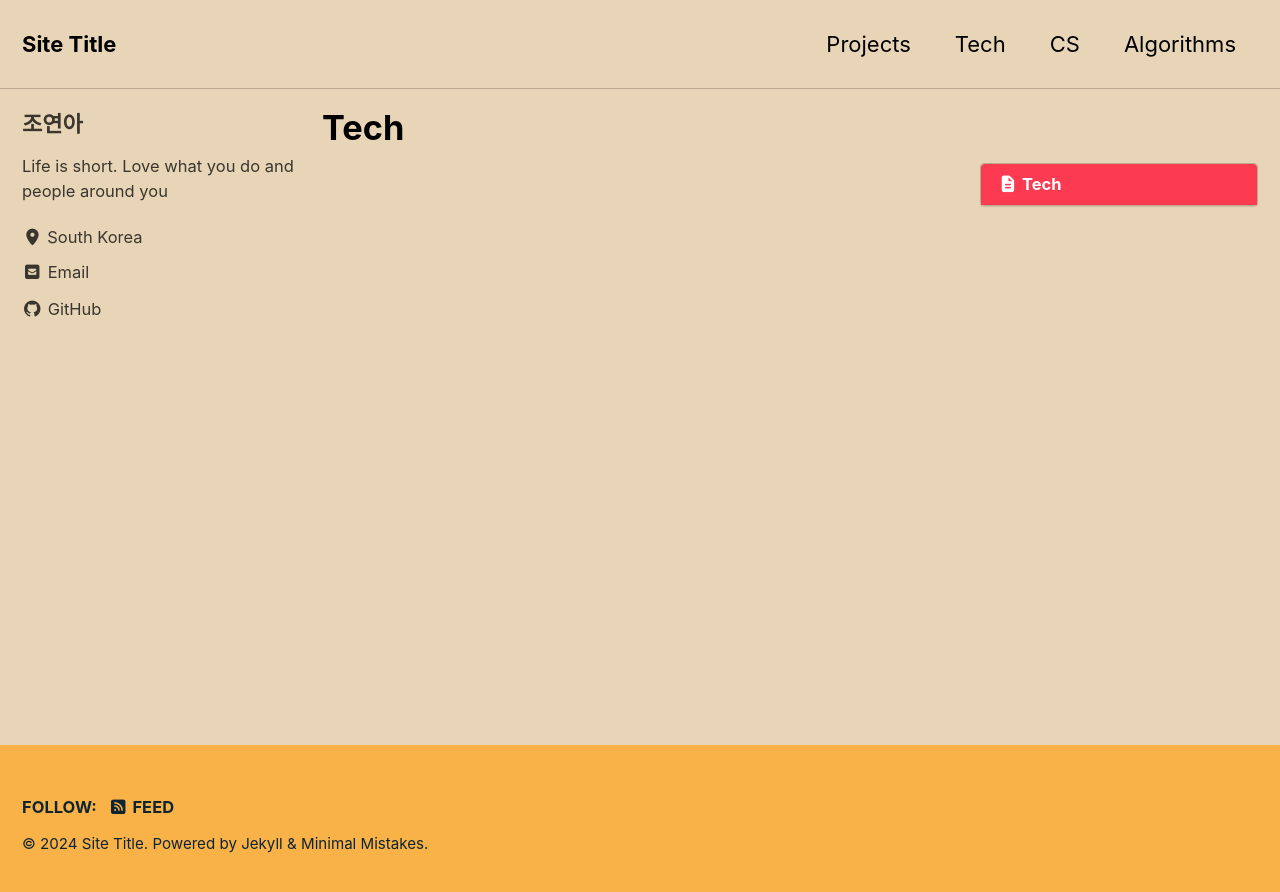
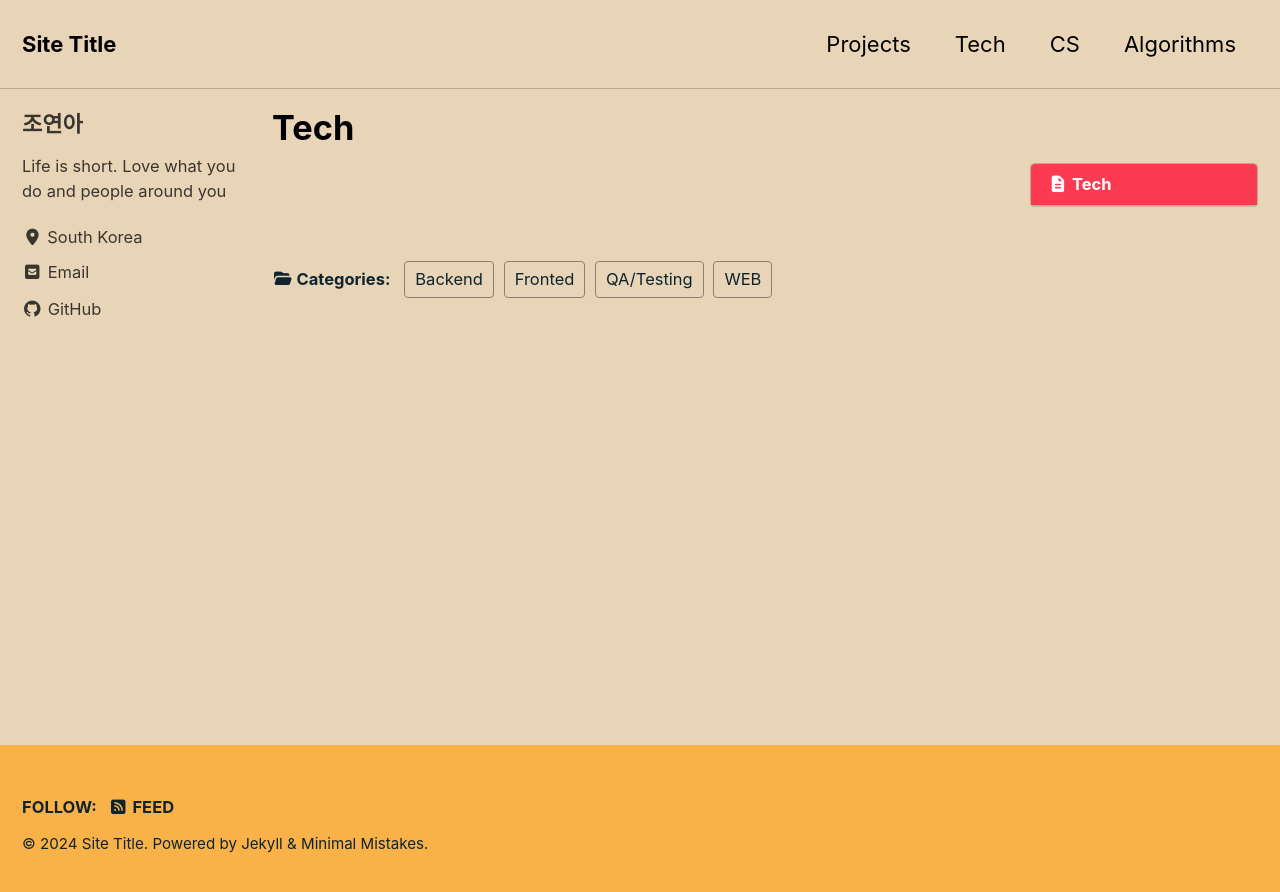
Before and after one commit to yunajoe/yunajoe.github.io, a Jekyll site: the page built from _pages/Tech.md, in a window 1280 px wide. Shown: the top 892 px of the page. Built offline with Jekyll 4.4.1, drawn with Linux system fonts in a browser that asks for light colours; cached includes are drawn as plain includes.

Commit message:
md파일 생성

```diff
--- a/_config.yml
+++ b/_config.yml
@@ -114,7 +114,8 @@ analytics:
 author:
   name: "조연아"
   avatar: # path of avatar image, e.g. "/assets/images/bio-photo.jpg"
-  bio: "Life is short. Love what you do and people around you"
+  bio: "Life is short.
+  Love what you do and people around you"
   location: "South Korea"
   email:
   links:
--- a/_pages/Tech.md
+++ b/_pages/Tech.md
@@ -4,4 +4,14 @@ title: "Tech"
 toc: true
 toc_sticky: true
 toc_label: "Tech"
+categories:
+  - WEB
+  - Fronted
+  - Backend
+  - QA/Testing
+# tags:
+#   - WEB
+#   - Fronted
+#   - Backend
+#   - QA/Testing
 ---
--- a/_sass/minimal-mistakes/_variables.scss
+++ b/_sass/minimal-mistakes/_variables.scss
@@ -158,9 +158,9 @@ $max-width: $x-large !default;
    Grid
    ========================================================================== */
 
-$right-sidebar-width-narrow: 200px !default;
-$right-sidebar-width: 300px !default;
-$right-sidebar-width-wide: 400px !default;
+$right-sidebar-width-narrow: 100px !default;
+$right-sidebar-width: 250px !default;
+$right-sidebar-width-wide: 250px !default;
 
 /*
    Other
```
Also changed, not shown: _pages/Algorithms.md (added, +9 -0 lines), _pages/Introduce.md (deleted, +0 -7 lines), _pages/Projects.md (added, +7 -0 lines).
